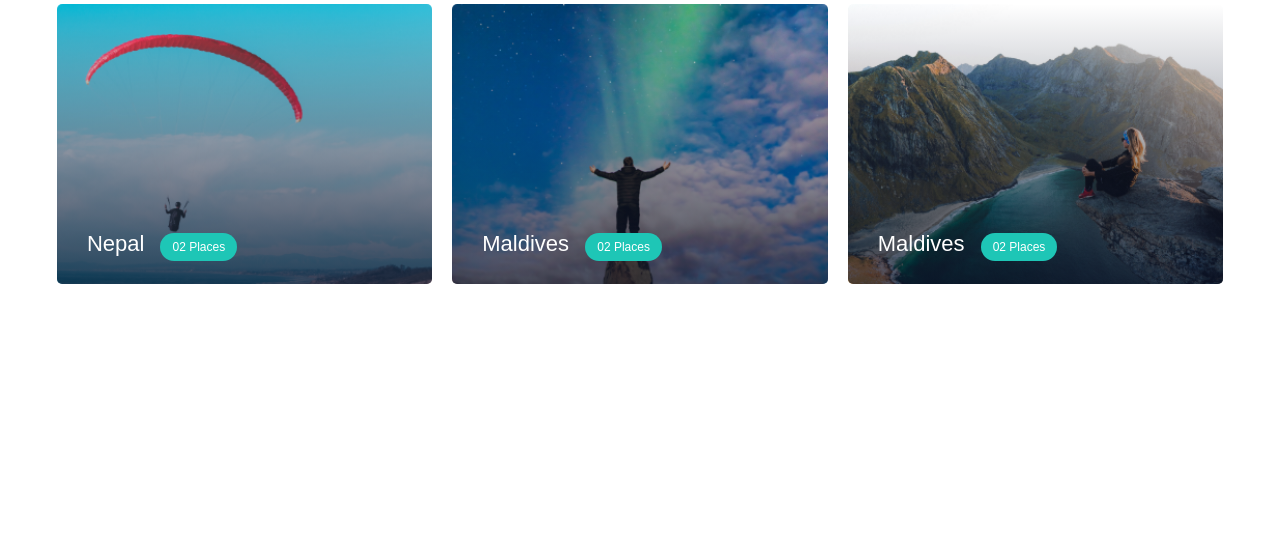
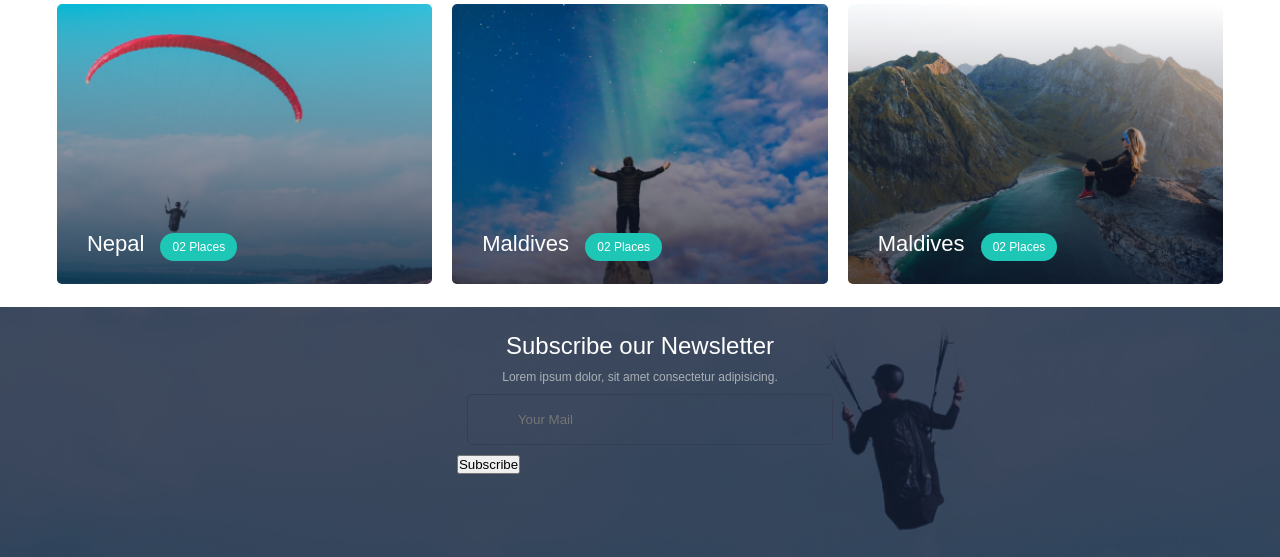
Before and after one commit to shayan881/template_project, a PHP site: page / in a window 1280 px wide. Shown: the part 1632-2189 px from the top of the page. Before the commit the page ends 1916 px from the top, so only its background shows below. Run offline with PHP 8.4, Linux system fonts and the light colour scheme.

Commit message:
session 62

```diff
--- a/third_project/css/style.css
+++ b/third_project/css/style.css
@@ -267,3 +267,48 @@ article img {
     background-color: #FF4A52;
     transition: .3s;
 }
+
+.newsletter {
+    background-image: url("../images/newsletter.png");
+    background-size: cover;
+    background-position: 65% 65%;
+    height: 250px;
+    position: relative;
+}
+
+.newsletter-container {
+    flex-direction: column;
+    align-items: center;
+    z-index: 1000;
+}
+
+.newsletter-text {
+    flex-direction: column;
+    align-items: center;
+    text-align: center;
+    margin-top: 25px;
+}
+
+.newsletter:before {
+    position: absolute;
+    content: '';
+    background-color: #040E27;
+    width: 100%;
+    height: 100%;
+    top: 0;
+    left: 0;
+    opacity: .7;
+}
+
+.newsletter-text h4 {
+    font-size: 24px;
+    font-weight: 400;
+    color: #fff;
+    margin-bottom: 10px;
+}
+
+.newsletter-text p {
+    font-size: 12px;
+    font-weight: 400;
+    color: #AAB1B7;
+}
--- a/third_project/index.html
+++ b/third_project/index.html
@@ -80,13 +80,6 @@
                 </p>
             </section>
 
-
-
-
-
-
-
-
             <section class="row popular-container">
                 <article>
                     <img src="images/1.png" alt="">
@@ -126,6 +119,20 @@
                 </article>
             </section>
         </section>
+
+
+        <section class="newsletter d-flex">
+            <div class="row newsletter-container">
+                <div class="newsletter-text d-flex">
+                    <h4>Subscribe our Newsletter</h4>
+                    <p>Lorem ipsum dolor, sit amet consectetur adipisicing.</p>
+                </div>
+                <div>
+                    <input type="email" placeholder="Your Mail">
+                    <button class="newsletter-btn" type="submit">Subscribe</button>
+                </div>
+            </div>
+        </section>
     </main>
     <footer></footer>
 
```
